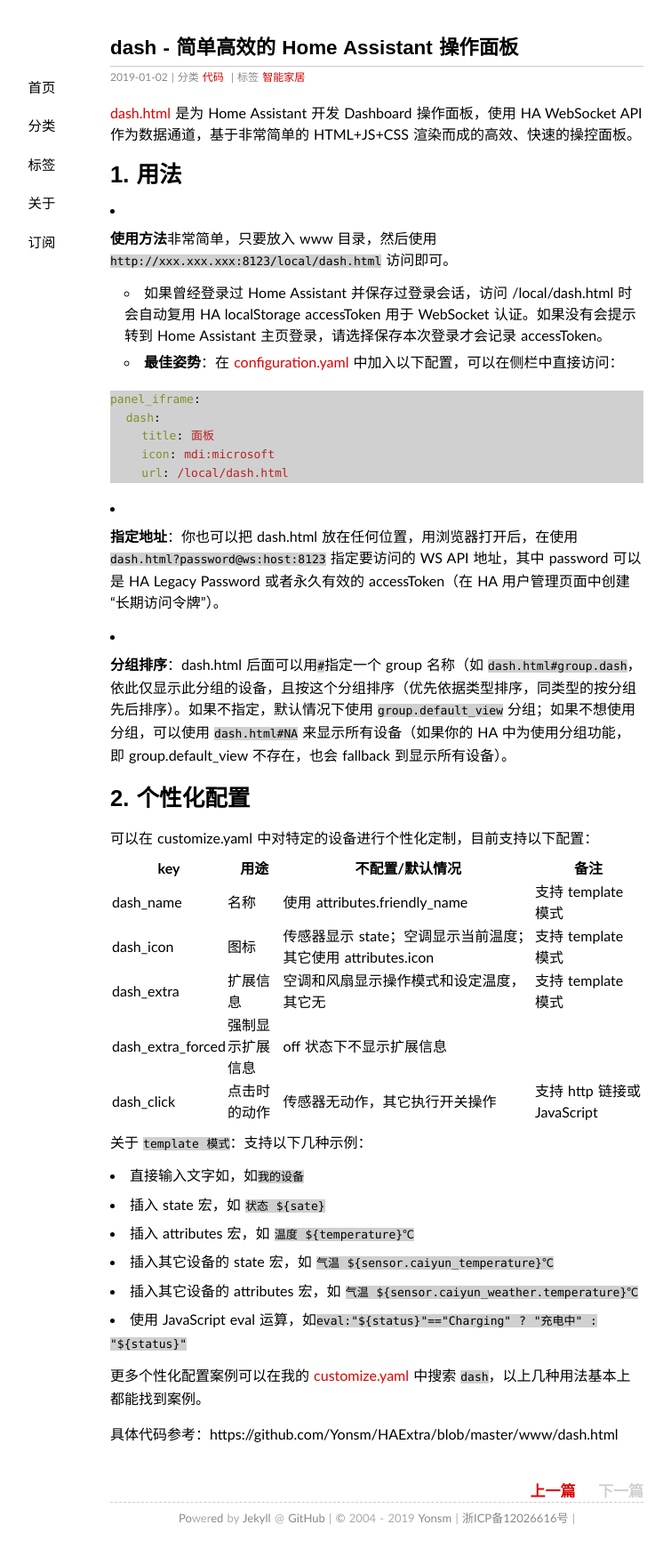
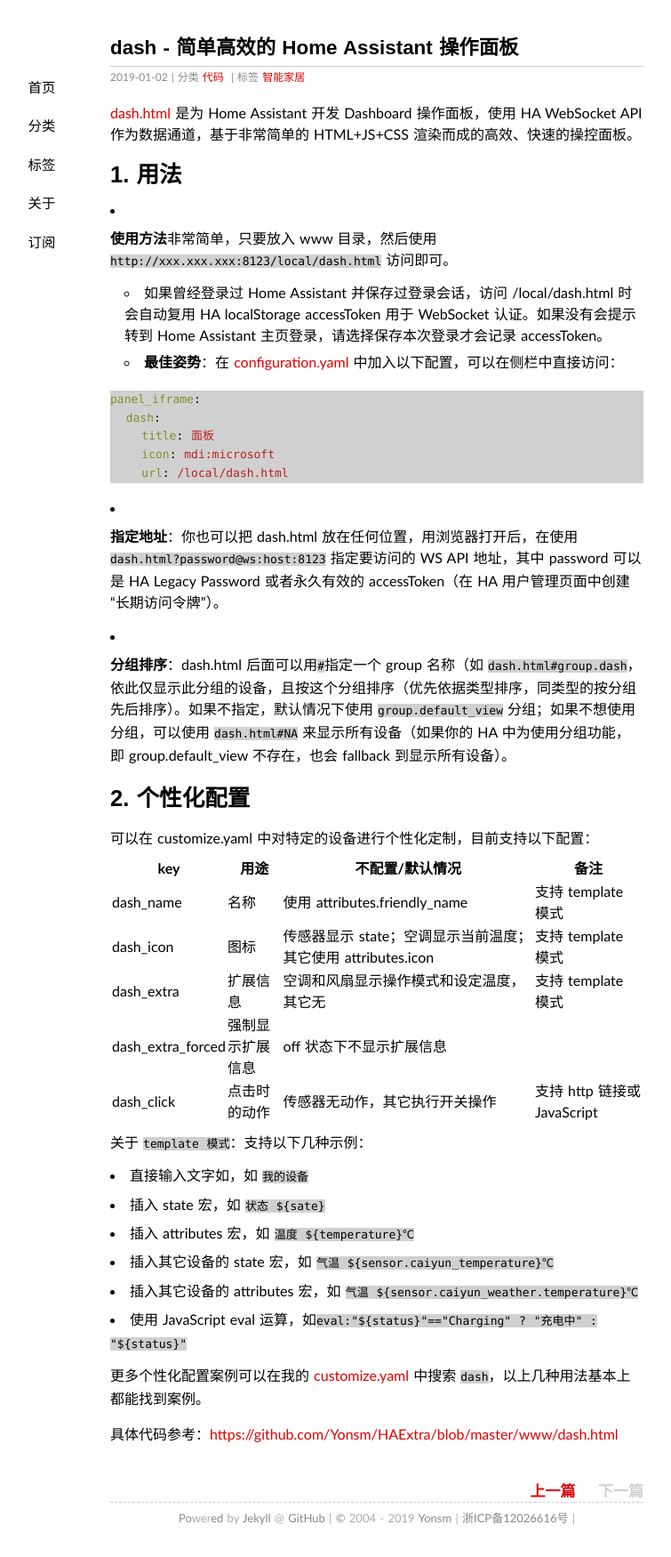
Before and after one commit to Yonsm/Yonsm.github.io, a Jekyll site: the page built from _posts/2019-01-02-dash.md, in a window 1280 px wide. Shown: the whole page at 89% size, without its empty margins (216-971 px from the left). Built offline with Jekyll 4.4.1, drawn with Linux system fonts in a browser that asks for light colours; comment, search, counter and statistics services are not loaded; part of the change alters nothing that is shown.

```diff
--- a/_posts/2019-01-02-dash.md
+++ b/_posts/2019-01-02-dash.md
@@ -41,7 +41,7 @@ panel_iframe:
 
 关于 `template 模式`：支持以下几种示例：
 
-- 直接输入文字如，如`我的设备`
+- 直接输入文字如，如 `我的设备`
 - 插入 state 宏，如 `状态 ${sate}`
 - 插入 attributes 宏，如 `温度 ${temperature}℃`
 - 插入其它设备的 state 宏，如 `气温 ${sensor.caiyun_temperature}℃`
@@ -50,4 +50,4 @@ panel_iframe:
 
 更多个性化配置案例可以在我的 [customize.yaml](https://github.com/Yonsm/HAExtra/blob/master/customize.yaml) 中搜索 `dash`，以上几种用法基本上都能找到案例。
 
-具体代码参考：https://github.com/Yonsm/HAExtra/blob/master/www/dash.html
+具体代码参考：[https://github.com/Yonsm/HAExtra/blob/master/www/dash.html](https://github.com/Yonsm/HAExtra/blob/master/www/dash.html)
```
